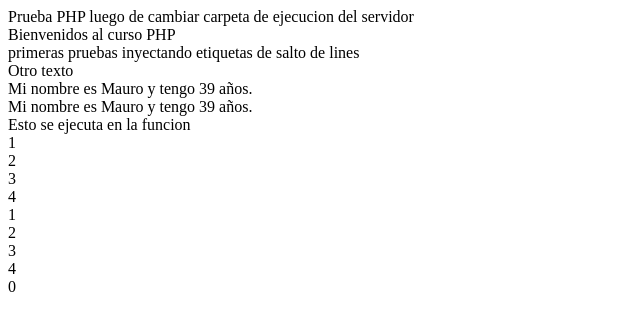
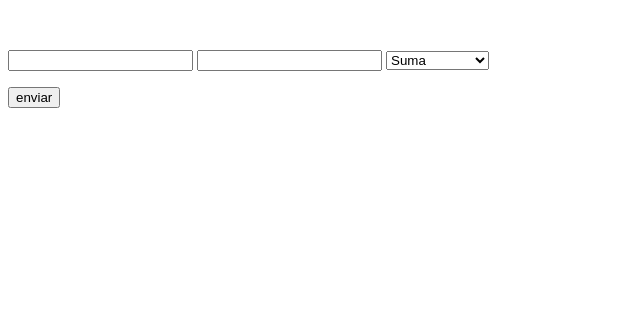
Before and after one commit to MauroDavidSalina/curso_PHP, a PHP site: page / in a window 1280 px wide. Shown: the top 331 px of the page, without its empty margins (0-640 px from the left). Run offline with PHP 8.4, Linux system fonts and the light colour scheme.

Commit message:
algunas pruebas realizadas

```diff
--- a/funciones.php
+++ b/funciones.php
@@ -1,3 +1,4 @@
+<link rel="stylesheet" href="style.css">
 <?php
 
         // Declaracion de las funciones a utilizar
--- /dev/null
+++ b/index.html
@@ -0,0 +1,29 @@
+<!DOCTYPE html>
+<html lang="es">
+<head>
+    <meta charset="UTF-8">
+    <meta name="viewport" content="width=device-width, initial-scale=1.0">
+    <title>Curso PHP</title>
+    <link rel="stylesheet" href="style.css">
+</head>
+<body>
+   <p>&nbsp;</p>
+   <form action="prueba_operadores.php" method="post" name="form1">
+    <p>
+        <label for="valor1"></label>
+        <input type="text" name="valor1" id="valor1">
+        <label for="valor2"></label>
+        <input type="text" name="valor2" id="valor2">
+        <label for="operacion"></label>
+        <select name="operacion" id="operacion">
+            <option value="Suma">Suma</option>
+            <option value="Resta">Resta</option>
+            <option value="Multiplicacion">Multiplicacion</option>
+            <option value="Division">Division</option>
+            <option value="Modulo">Modulo</option>
+        </select>
+    </p>
+    <p><input id="button" name="button" onclick='enviar' type="submit" value="enviar"></p>
+   </form>
+</body>
+</html>
--- a/index.php
+++ /dev/null
@@ -1,45 +0,0 @@
-<!DOCTYPE html>
-<html lang="es">
-<head>
-    <meta charset="UTF-8">
-    <meta name="viewport" content="width=device-width, initial-scale=1.0">
-    <title>Curso PHP</title>
-</head>
-<body>
-    <?php
-        echo "Prueba PHP luego de cambiar carpeta de ejecucion del servidor<br>" ;
-
-    ?>
-    <?php
-        // codigo de prueba
-        include "funciones.php";
-        print "Bienvenidos al curso PHP <br>";
-        print "primeras pruebas inyectando etiquetas de salto de lines <br>";
-        print "Otro texto<br>";
-
-        $nombre = "Mauro";
-        $edad = 39;
-        print "Mi nombre es $nombre y tengo $edad años.<br>";
-        echo "Mi nombre es $nombre y tengo $edad años.<br>";
-        miFunction();
-        incrementaValor();
-        incrementaValor();
-        incrementaValor();
-        incrementaValor();
-        incrementaValor2();
-        incrementaValor2();
-        incrementaValor2();
-        incrementaValor2();
-
-        $texto1 ="Casa";
-        $texto2 ="CASA";
-
-        $resultado = strcmp($texto1,$texto2);
-        $resultado = strcasecmp($texto1,$texto2);
-        echo "$resultado";
-
-
-    ?>
-
-</body>
-</html>
```
Also changed, not shown: prueba_operadores.php (added, +49 -0 lines), style.css (added).
